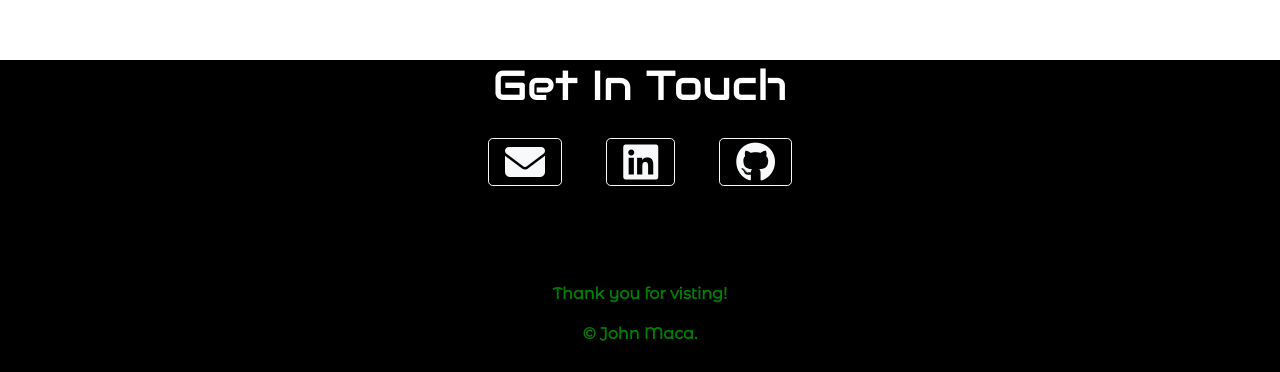
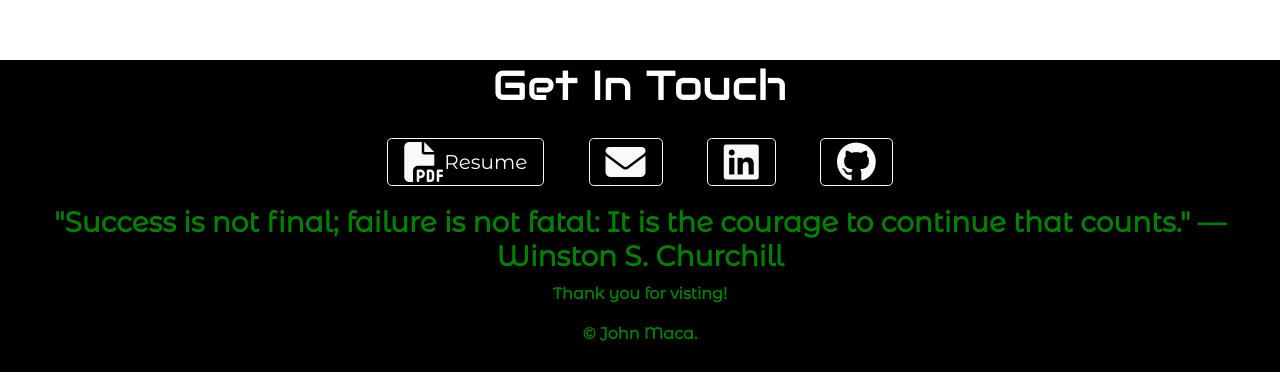
Before and after one commit to JMaca/PersonalWeb, a website: page index.html in a window 1280 px wide. Shown: the part 3075-3447 px from the top of the page. Drawn offline with nearby package versions, Linux system fonts and the light colour scheme.

Commit message:
Add files via upload

```diff
--- a/index.html
+++ b/index.html
@@ -73,7 +73,7 @@
       <h1 class="about-title">About Me</h1>
       <div class="about-info">
         <h3 class="about-text">I've just recieved my Associates Degree in computer Science. I plan to continue my education to a bachelors degree. I am a hard working indivdual who is always looking to improve himself. I do a lot of self-study and
-          I've made a lot of progress in both programming and web development. Please check out my <a class="btn btn-outline-dark btn-lg btn" href="https://github.com/jmaca"><i class="fa-brands fa-github"></i>Github!</a></h3>
+          I've made a lot of progress in both programming and web development. Please check out my <a class="btn btn-outline-dark btn-lg btn" href="https://github.com/jmaca" target="_blank"><i class="fa-brands fa-github"></i>Github!</a></h3>
       </div>
     </div>
   </section>
@@ -119,12 +119,13 @@
   <section id="contact-info">
     <div class="contact-me">
       <h2 class="in-touch">Get In Touch</h2>
-      <a class="btn btn-outline-light btn-lg btn" href="mailto:jjmaca22@gmail.com"><i class="fa-solid fa-envelope fa-2xl"></i></a>
-      <a class="btn btn-outline-light btn-lg btn" href="https://www.linkedin.com/in/john-maca-498901220/"><i class="fa-brands fa-linkedin fa-2xl"></i></a>
-      <a class="btn btn-outline-light btn-lg btn" href="https://github.com/jmaca"><i class="fa-brands fa-github fa-2xl"></i></a>
+      <a class="resume-btn btn-outline-light btn-lg btn" href="C:\Users\jjmac\Desktop\Web Dev\MyPersonalSite\John Maca Resume.pdf" download target="_blank"><i class="fa-solid fa-file-pdf fa-2xl"></i>Resume</i></a>
+      <a class="btn btn-outline-light btn-lg btn" href="mailto:jjmaca22@gmail.com" target="_blank"><i class="fa-solid fa-envelope fa-2xl"></i></a>
+      <a class="btn btn-outline-light btn-lg btn" href="https://www.linkedin.com/in/john-maca-498901220/" target="_blank"><i class="fa-brands fa-linkedin fa-2xl"></i></a>
+      <a class="btn btn-outline-light btn-lg btn" href="https://github.com/jmaca" target="_blank"><i class="fa-brands fa-github fa-2xl"></i></a>
 
       <div class="bottom-container">
-        <h3 class="">"Success is not final; failure is not fatal: It is the courage to continue that counts." — Winston S. Churchill</h3>
+        <h3 class="end-quote">"Success is not final; failure is not fatal: It is the courage to continue that counts." — Winston S. Churchill</h3>
         <p class="final-note">Thank you for visting!</p>
         <p class="copyright">© John Maca.</p>
       </div>
@@ -141,5 +142,4 @@
   <!-- file scripts -->
   <script type="text/javascript" src="gsap.js"></script>
 </body>
-
 </html>
```
Also changed, not shown: 1 other file.
